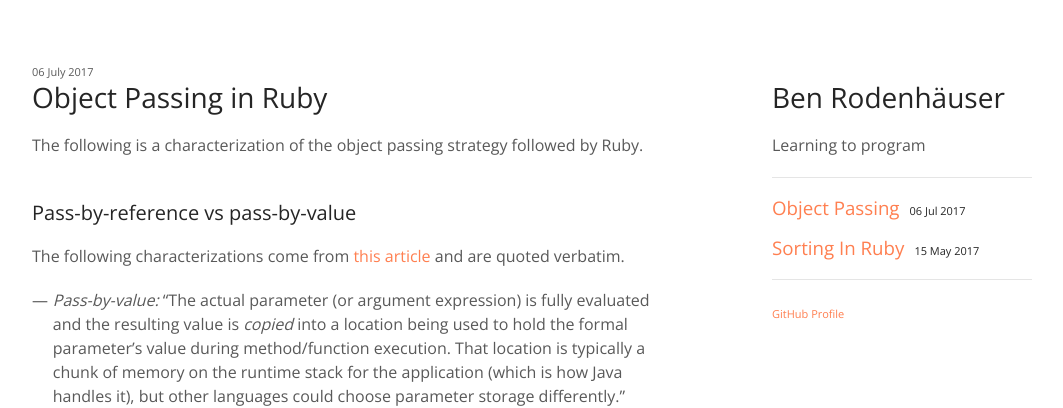
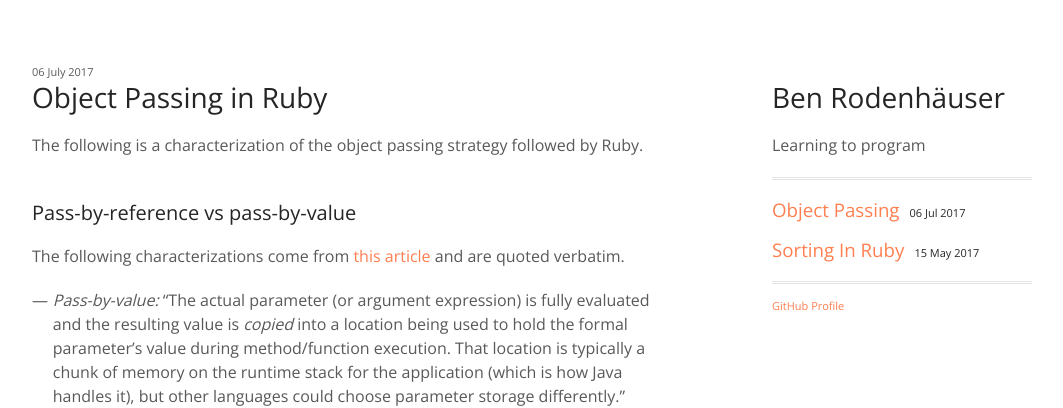
Before and after one commit to benrodenhaeuser/benrodenhaeuser.github.io, a Jekyll site: the page built from index.md, in a window 1280 px wide. Shown: the top 408 px of the page, without its empty margins (108-1171 px from the left). Built offline with Jekyll 4.4.1, drawn with Linux system fonts in a browser that asks for light colours; formulas are drawn with MathJax 3; a script that is not in the unit is left out.

Commit message:
add double horizontal lines

```diff
--- a/_includes/header.html
+++ b/_includes/header.html
@@ -4,7 +4,7 @@
     <h1>{{ site.title }}</h1>
   </a>
   <p>{{ site.description }}</p>
-  <hr />
+  <hr class="line" />
   <p>
       {% for post in site.posts %}
 
@@ -13,6 +13,6 @@
           </h3>
       {% endfor %}
   </p>
-  <hr />
+  <hr class="line" />
   <p><small><a href="http://github.com/benrodenhaeuser">GitHub Profile</a></small></p>
 </header>
--- a/_layouts/front.html
+++ b/_layouts/front.html
@@ -8,7 +8,7 @@
       {% for post in site.posts %}
       <small>{{ post.date | date_to_long_string }}</small>
       {{ post.content }}
-      <div class="pad"></div><hr /><div class="triplepad"></div>
+      <div class="pad"></div><hr class="line" /><div class="triplepad"></div>
       {% endfor %}
       </section>
       {% include header.html %}
--- a/_layouts/post.html
+++ b/_layouts/post.html
@@ -6,7 +6,7 @@
       <section>
       <small>{{ page.date | date_to_long_string }}</small>
       {{ content }}
-      <div class="pad"></div><hr /><div class="triplepad"></div>
+      <div class="pad"></div><hr class="line" /><div class="triplepad"></div>
       </section>
       {% include header.html %}
       {% include footer.html %}
--- a/assets/css/style.scss
+++ b/assets/css/style.scss
@@ -213,11 +213,15 @@ small {
   font-size:11px;
 }
 
-hr {
+// hr {
+//   // background:#e5e5e5;
+//   // height:3x;
+//   // margin:0 0 20px;
+// }
+
+hr.line {
   border:0;
-  background:#e5e5e5;
-  height:1px;
-  margin:0 0 20px;
+  border-top: 3px double #e5e5e5;
 }
 
 footer {
```
Also changed, not shown: 5 other files.
